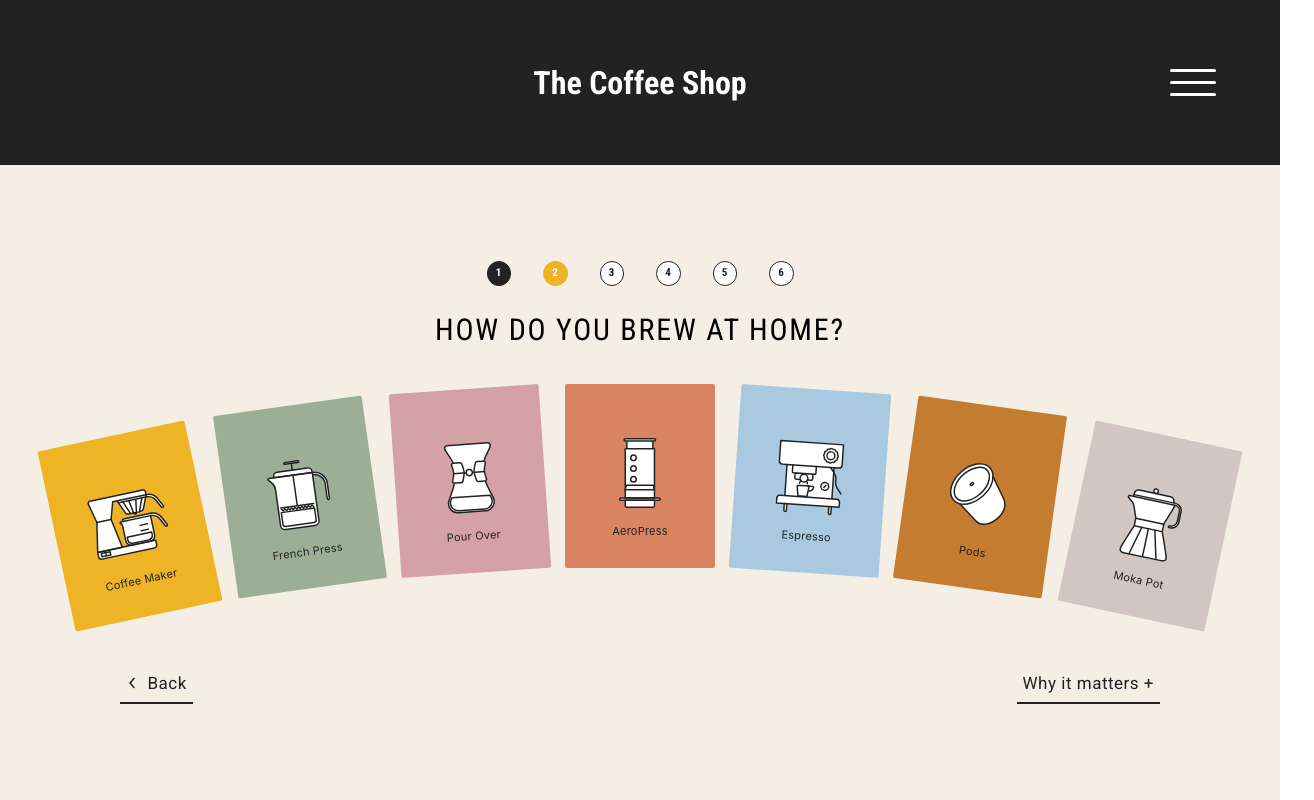
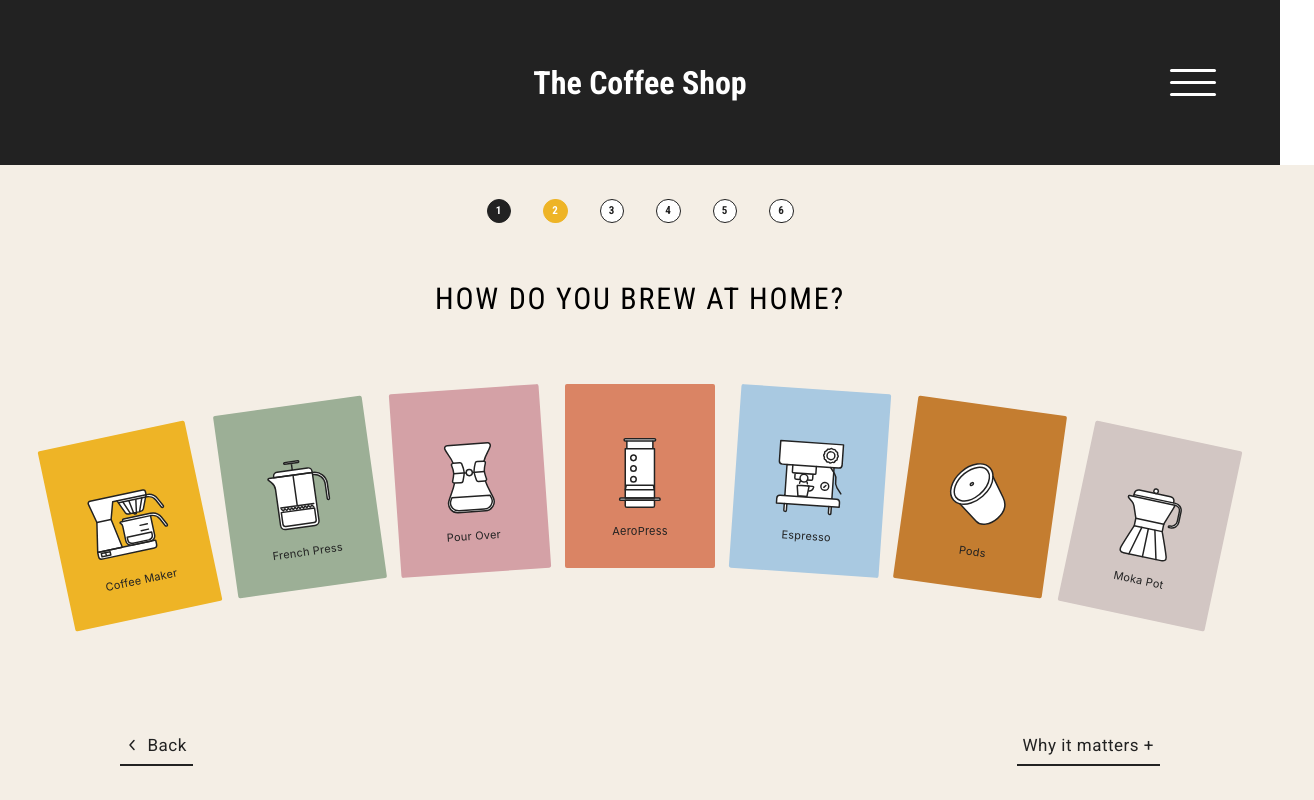
Before and after one commit to PedroNavHur/coffee-shop, a React (Create React App) app: page /#/brew in a window 1280 px wide. Shown: the whole page, 1314 px wide, since content can reach past the window. Built offline with nearby package versions, Linux system fonts and the light colour scheme.

Commit message:
Corrected margins and padding

```diff
--- a/src/components/Product.js
+++ b/src/components/Product.js
@@ -56,6 +56,7 @@ const ProductContainer = styled.div`
   justify-content: center;
   width: 1200px;
   background-color: rgba(34, 34, 34, 0.05);
+  margin-bottom: 60px;
 
   @media (max-width: 768px) {
     flex-direction: column;
@@ -158,11 +159,15 @@ const Detail = styled.div`
 
 const DetailContent = styled.div`
   display: flex;
-  flex-direction: row;
+  flex-direction: column;
   align-items: center;
   justify-content: center;
   padding: 0;
   margin: 0;
+
+  @media (max-width: 768px) {
+    flex-direction: row;
+  }
 `;
 
 const DetailTitle = styled.h4`
--- a/src/pages/Brew.js
+++ b/src/pages/Brew.js
@@ -17,12 +17,12 @@ import { ReactComponent as BackArrow } from "../assets/icons/back-icon.svg"
 const BrewContainer = styled.div`
   display: flex;
   flex-direction: column;
-  justify-content: center;
+  justify-content: space-between;
   align-items: center;
-  height: calc(100vh - 165.2px);
+  height: calc(100vh - 233.2px);
   width: 100%;
   background-color: ${colors.VerveBeige};
-  padding: 34x 0;
+  padding: 34px;
 
   @media (max-width: 768px) {
     padding: 26px 0;
--- a/src/pages/Results.js
+++ b/src/pages/Results.js
@@ -14,7 +14,7 @@ const ResultsContainer = styled.div`
   align-items: center;
   width: 100%;
   background-color: ${colors.VerveBeige};
-  padding: 34x 0;
+  padding: 34px;
 
   @media (max-width: 768px) {
     padding: 26px 0;
```
